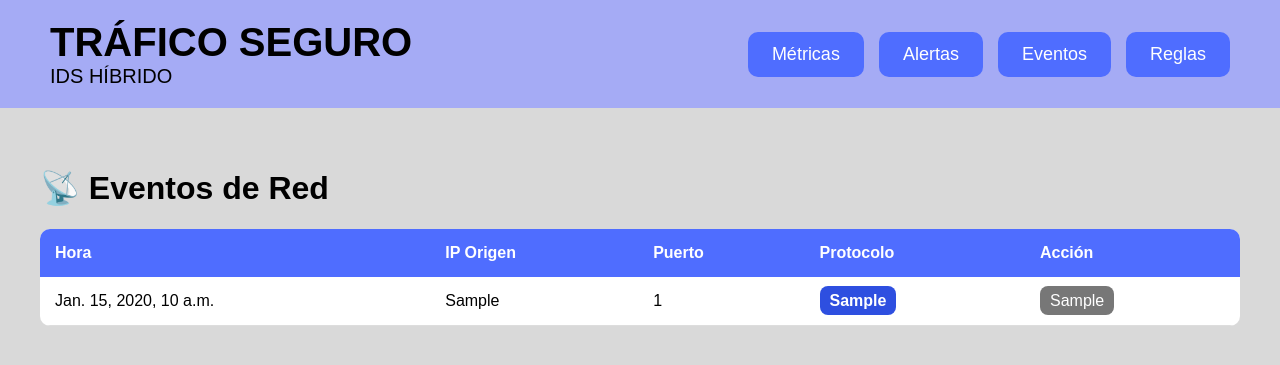
After one commit to NahomiCast/IDS-hibrido, a Django app: template djIDS/IDShibrido/templates/events.html in a window 1280 px wide. The commit adds this page. Shown: the top 365 px of the page. Run offline with Django 5.2, Linux system fonts and the light colour scheme; the template is opened without the code that fills it: values that come from a table or form of the project are taken from there, others are empty; tables that the repository leaves empty hold one stand-in row (values such as "Sample post").

Commit message:
Sprint 4: Dashboard. Frontend: Metricas, Alertas, Eventos-> HTML+CSS

```diff
--- a/djIDS/IDShibrido/models.py
+++ b/djIDS/IDShibrido/models.py
@@ -17,5 +17,7 @@ class Alerta(models.Model):
     alert_type = models.CharField(max_length=50)
     severity = models.CharField(max_length=20)
 
+
+
     def __str__(self):
         return f"{self.alert_type} - {self.source_ip}"
--- /dev/null
+++ b/djIDS/IDShibrido/static/css/styles.css
@@ -0,0 +1,168 @@
+body {
+    margin: 0;
+    font-family: Arial, sans-serif;
+    background-color: #d9d9d9;
+}
+
+.navbar {
+    background-color: #a5abf5;
+    display: flex;
+    justify-content: space-between;
+    align-items: center;
+    padding: 20px 50px;
+}
+
+.logo h1 {
+    margin: 0;
+    font-size: 40px;
+    font-weight: bold;
+}
+
+.logo p {
+    margin: 0;
+    font-size: 20px;
+}
+
+.nav-links {
+    display: flex;
+    gap: 15px;
+}
+
+.nav-links a {
+    text-decoration: none;
+    background-color: #4f6dff;
+    color: white;
+    padding: 12px 24px;
+    border-radius: 10px;
+    font-size: 18px;
+}
+
+.nav-links a:hover {
+    background-color: #2e4fe0;
+}
+
+.dashboard-container {
+    display: flex;
+    gap: 20px;
+    padding: 30px;
+    flex-wrap: wrap;
+}
+
+.metric-card {
+    background-color: white;
+    border-radius: 15px;
+    padding: 25px;
+    width: 220px;
+    box-shadow: 0px 4px 10px rgba(0,0,0,0.1);
+}
+
+.metric-card h2 {
+    margin-top: 0;
+}
+
+.metric-card p {
+    font-size: 40px;
+    font-weight: bold;
+}
+
+.chart-container {
+    padding: 30px;
+}
+
+.chart-card {
+    background-color: white;
+    border-radius: 15px;
+    padding: 25px;
+    width: 500px;
+}
+
+.table-container {
+    padding: 40px;
+}
+
+.alerts-table {
+    width: 100%;
+    border-collapse: collapse;
+    background-color: white;
+    border-radius: 10px;
+    overflow: hidden;
+}
+
+.alerts-table th {
+    background-color: #2e4fe0;
+    color: white;
+    padding: 15px;
+    text-align: left;
+}
+
+.alerts-table td {
+    padding: 15px;
+    border-bottom: 1px solid #ddd;
+}
+
+.alerts-table tr:hover {
+    background-color: #f5f5f5;
+}
+
+.severity {
+    padding: 8px 14px;
+    border-radius: 10px;
+    color: white;
+    font-weight: bold;
+}
+
+.high {
+    background-color: orange;
+}
+
+.critical {
+    background-color: red;
+}
+
+.medium {
+    background-color: goldenrod;
+}
+
+.low {
+    background-color: green;
+}
+
+
+
+.events-table {
+    width: 100%;
+    border-collapse: collapse;
+    background-color: white;
+    border-radius: 10px;
+    overflow: hidden;
+}
+.events-table th {
+    background-color: #4f6dff;
+    color: white;
+    padding: 15px;
+    text-align: left;
+}
+
+.events-table td {
+    padding: 15px;
+    border-bottom: 1px solid #ddd;
+}
+
+.events-table tr:hover {
+    background-color: #f5f5f5;
+}
+
+.protocol {
+    background-color: #2e4fe0;
+    color: white;
+    padding: 6px 10px;
+    border-radius: 8px;
+    font-weight: bold;
+}
+
+.action {
+    background-color: #777;
+    color: white;
+    padding: 6px 10px;
+    border-radius: 8px;
+}
--- /dev/null
+++ b/djIDS/IDShibrido/templates/base.html
@@ -0,0 +1,41 @@
+<!DOCTYPE html>
+<html lang="en">
+
+<head>
+    <meta charset="UTF-8">
+    <title>IDS Híbrido</title>
+
+    {% load static %}
+
+    <link rel="stylesheet" href="{% static 'css/styles.css' %}">
+</head>
+
+<script src="https://cdn.jsdelivr.net/npm/chart.js"></script>
+
+<body>
+
+    <nav class="navbar">
+
+        <div class="logo">
+            <h1>TRÁFICO SEGURO</h1>
+            <p>IDS HÍBRIDO</p>
+        </div>
+
+        <div class="nav-links">
+            <a href="/api/dashboard/">Métricas</a>
+            <a href="/api/alerts/">Alertas</a>
+            <a href="/api/traffic/">Eventos</a>
+            <a href="#">Reglas</a>
+        </div>
+
+    </nav>
+
+    <main>
+        {% block content %}
+        {% endblock %}
+    </main>
+
+
+
+</body>
+</html>
--- /dev/null
+++ b/djIDS/IDShibrido/templates/events.html
@@ -0,0 +1,55 @@
+{% extends 'base.html' %}
+
+{% block content %}
+
+<div class="table-container">
+
+    <h1>📡 Eventos de Red</h1>
+
+    <table class="events-table">
+
+        <thead>
+            <tr>
+                <th>Hora</th>
+                <th>IP Origen</th>
+                <th>Puerto</th>
+                <th>Protocolo</th>
+                <th>Acción</th>
+            </tr>
+        </thead>
+
+        <tbody>
+
+            {% for evento in eventos %}
+
+            <tr>
+
+                <td>{{ evento.timestamp }}</td>
+
+                <td>{{ evento.source_ip }}</td>
+
+                <td>{{ evento.destination_port }}</td>
+
+                <td>
+                    <span class="protocol">
+                        {{ evento.protocol }}
+                    </span>
+                </td>
+
+                <td>
+                    <span class="action">
+                        {{ evento.action }}
+                    </span>
+                </td>
+
+            </tr>
+
+            {% endfor %}
+
+        </tbody>
+
+    </table>
+
+</div>
+
+{% endblock %}
--- a/djIDS/IDShibrido/urls.py
+++ b/djIDS/IDShibrido/urls.py
@@ -1,8 +1,16 @@
 from django.urls import path
 from .views import ingest_evento
 from .views import ingest_evento, dashboard
+from .views import (
+    ingest_evento,
+    dashboard,
+    alerts_view,
+    events_view
+)
 
 urlpatterns = [
     path('events/', ingest_evento),
     path('dashboard/', dashboard),
+    path('alerts/', alerts_view),
+    path('traffic/', events_view),
 ]
```
Also changed, not shown: djIDS/IDShibrido/templates/alerts.html (added, +48 -0 lines), djIDS/IDShibrido/templates/dashboard.html (+53 -24 lines), djIDS/IDShibrido/views.py (+58 -3 lines), djIDS/djIDS/settings.py (+14 -1 lines).
